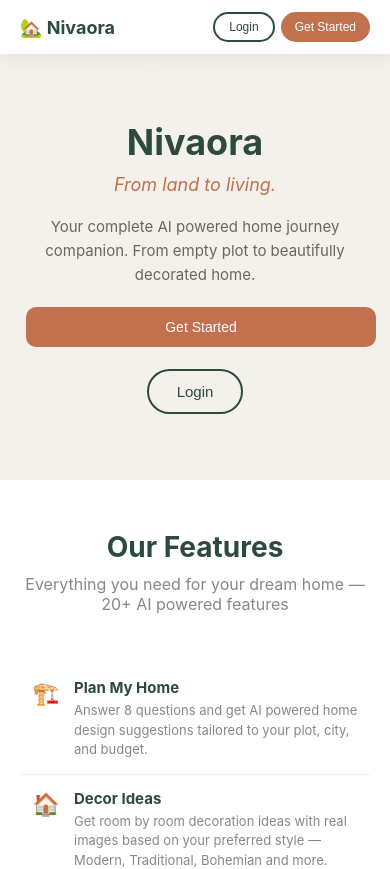
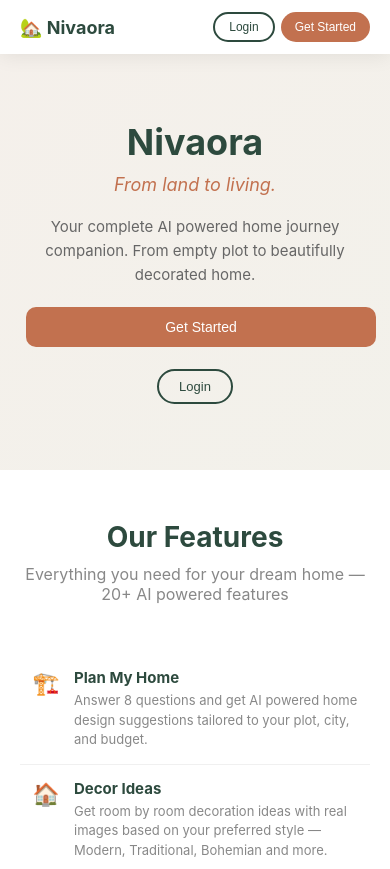
Before and after one commit to lakshmipriyankapandiri10-dotcom/nivaora, a React (Create React App) app: page / in a window 390 px wide. Shown: the top 869 px of the page. Built offline with nearby package versions, Linux system fonts and the light colour scheme.

Commit message:
Fix Get Started button size

```diff
--- a/src/styles/LandingPage.css
+++ b/src/styles/LandingPage.css
@@ -105,8 +105,8 @@
   background: #c2714f;
   color: white;
   border: none;
-  padding: 15px 40px;
-  font-size: 18px;
+  padding: 10px 24px;
+  font-size: 14px;
   border-radius: 30px;
   cursor: pointer;
   margin: 10px;
@@ -124,8 +124,8 @@
   background: transparent;
   color: #2d4a3e;
   border: 2px solid #2d4a3e;
-  padding: 15px 40px;
-  font-size: 18px;
+  padding: 10px 24px;
+  font-size: 14px;
   border-radius: 30px;
   cursor: pointer;
   margin: 10px;
@@ -293,8 +293,8 @@
   .description { font-size: 15px; }
 
   .btn-primary, .btn-secondary {
-    padding: 12px 28px;
-    font-size: 15px;
+    padding: 8px 20px;
+    font-size: 13px;
     margin: 6px;
   }
 
```
